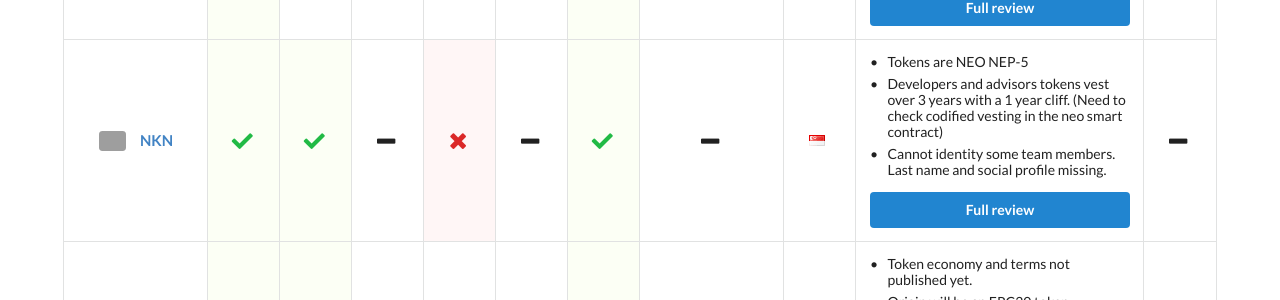
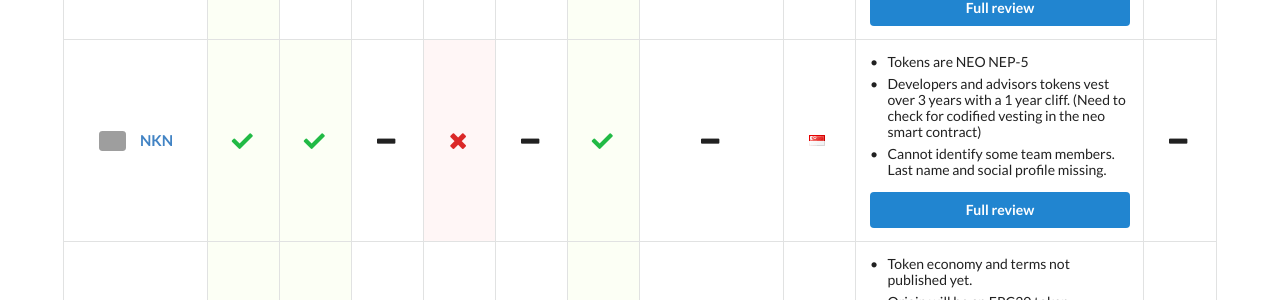
Before and after one commit to ico-check/ico-check, a Jekyll site: the page built from index.md, in a window 1280 px wide and 900 px high, scrolled down 1461 px. Shown: the part 185-485 px from the top of the window. Built offline with Jekyll 4.4.1, drawn with Linux system fonts in a browser that asks for light colours; nearby versions of some CDN libraries; grey boxes are pictures that could not be loaded.

Commit message:
54-NKN-ico-check
comment update

```diff
--- a/_data/active-future-icos.yml
+++ b/_data/active-future-icos.yml
@@ -118,8 +118,8 @@
   location: Singapore
   comments:
     - content: Tokens are NEO NEP-5
-    - content: Developers and advisors tokens vest over 3 years with a 1 year cliff. (Need to check codified vesting in the neo smart contract)
-    - content: Cannot identity some team members. Last name and social profile missing.
+    - content: Developers and advisors tokens vest over 3 years with a 1 year cliff. (Need to check for codified vesting in the neo smart contract)
+    - content: Cannot identify some team members. Last name and social profile missing.
   ico_start_date:
   ico_end_date:
   safe:
```
